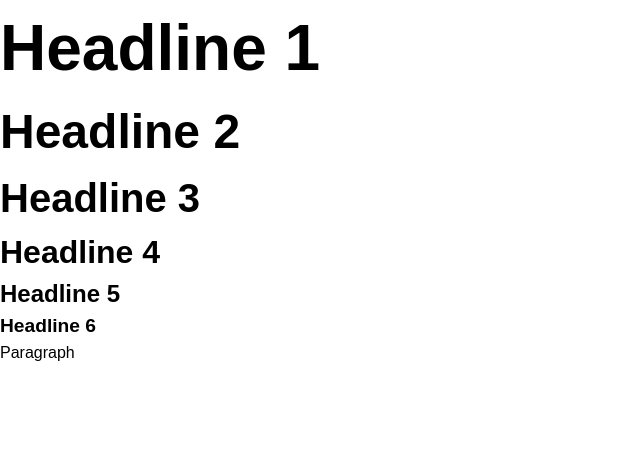
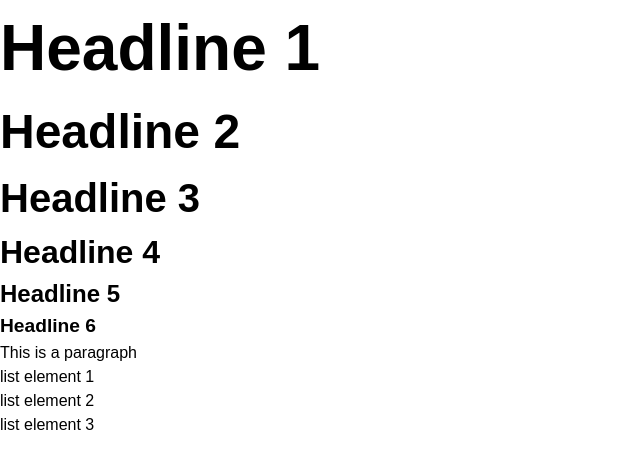
Before and after one commit to FeliMax/signore, a Next.js app: page /Styleguide in a window 1280 px wide. Shown: the top 468 px of the page, without its empty margins (0-640 px from the left). Built offline with nearby package versions, Linux system fonts and the light colour scheme.

Commit message:
WIP: adding colors

```diff
--- a/pages/Styleguide.tsx
+++ b/pages/Styleguide.tsx
@@ -7,11 +7,11 @@ const Styleguide = () => {
             <h4>Headline 4</h4>
             <h5>Headline 5</h5>
             <h6>Headline 6</h6>
-            <p>Paragraph</p>
+            <p>This is a paragraph</p>
             <ul>
-                <li></li>
-                <li></li>
-                <li></li>
+                <li>list element 1</li>
+                <li>list element 2</li>
+                <li>list element 3</li>
             </ul>
         </>
     )
--- a/styles/globals.css
+++ b/styles/globals.css
@@ -40,9 +40,9 @@
     }
 
 
-html {
-    @apply font-montserrat
-}
+    html {
+        @apply font-montserrat
+    }
 
     h1 {
         @apply text-2xl md:text-3xl font-extrabold;
@@ -72,4 +72,8 @@ html {
         @apply text-sm md:text-base font-normal;
     }
 
+    ul {
+        @apply text-sm md:text-base font-normal list-disc;
+    }
+
 }
--- a/tailwind.config.js
+++ b/tailwind.config.js
@@ -1,4 +1,6 @@
 /** @type {import('tailwindcss').Config} */
+
+
 module.exports = {
     content: [
         './pages/**/*.{js,ts,jsx,tsx}',
@@ -12,7 +14,7 @@ module.exports = {
             xl: '1440px',
         },
 
-        fontSize:{
+        fontSize: {
             '2xs': '0.60rem',
             'xs': '0.70rem',
             '3sm': '0.80rem',
@@ -25,9 +27,9 @@ module.exports = {
             'xl': '2.5rem',
             '2xl': '3rem',
             '3xl': '4rem',
-
         },
 
+        extend: {
             fontFamily: {
                 'montserrat': ['Montserrat', 'sans-serif']
             },
@@ -35,11 +37,10 @@ module.exports = {
             colors: {
                 transparent: 'transparent',
                 current: 'currentColor',
-
-
+                'primary': '#355874',
+                'secondary': '#123654',
             },
 
-        extend: {
             spacing: {
                 'small': '32rem',
                 'medium': '50rem',
```
Lines whose indentation alone changed are shown as unchanged.
